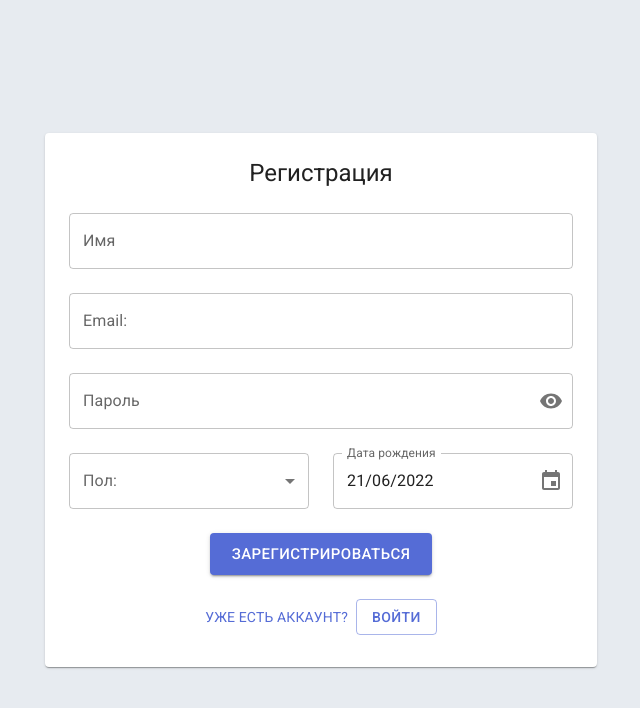
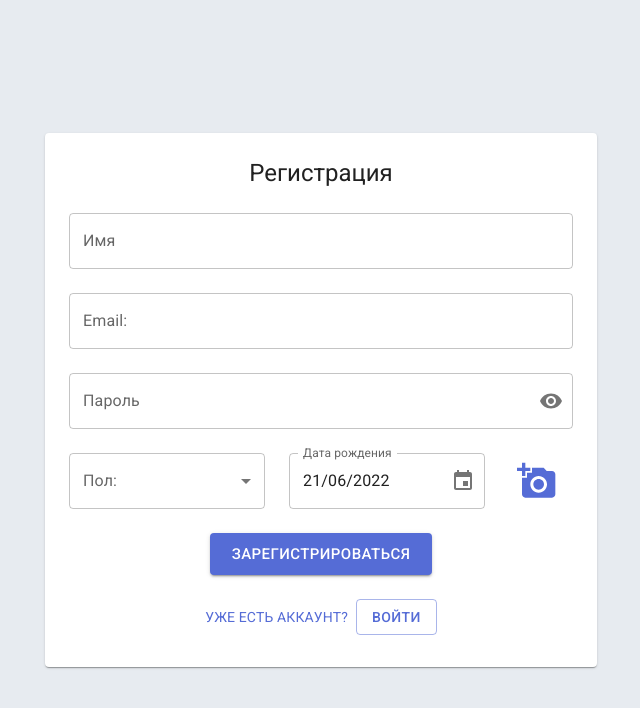
Before and after one commit to deniska69/basics-tech-test, a React (Create React App) app in the folder client/: page / in a window 1280 px wide. Shown: the top 708 px of the page, without its empty margins (319-959 px from the left). Built offline with nearby package versions, Linux system fonts and the light colour scheme.

Commit message:
Добавлена функциональность и оформление для кнопки загрузки в буфер фотографии/удалении из буфера перед вызовом Регистрации

```diff
--- a/client/src/index.css
+++ b/client/src/index.css
@@ -1,6 +1,7 @@
 body {
   margin: 0;
-  font-family: -apple-system, BlinkMacSystemFont, 'Segoe UI', 'Roboto', 'Oxygen', 'Ubuntu', 'Cantarell', 'Fira Sans', 'Droid Sans', 'Helvetica Neue', sans-serif;
+  font-family: -apple-system, BlinkMacSystemFont, 'Segoe UI', 'Roboto', 'Oxygen', 'Ubuntu', 'Cantarell', 'Fira Sans', 'Droid Sans', 'Helvetica Neue',
+    sans-serif;
   -webkit-font-smoothing: antialiased;
   -moz-osx-font-smoothing: grayscale;
 }
--- a/client/src/pages/Home.js
+++ b/client/src/pages/Home.js
@@ -15,13 +15,14 @@ import {
   Box,
   Button,
   TextField,
+  styled,
 } from '@mui/material';
 import { AdapterDateFns } from '@mui/x-date-pickers/AdapterDateFns';
 import { LocalizationProvider } from '@mui/x-date-pickers/LocalizationProvider';
 import ruLocale from 'date-fns/locale/ru';
 import { DesktopDatePicker } from '@mui/x-date-pickers/DesktopDatePicker';
 import PropTypes from 'prop-types';
-import { Visibility, VisibilityOff } from '@mui/icons-material';
+import { Visibility, VisibilityOff, AddAPhoto, NoPhotography } from '@mui/icons-material';
 
 import './Home.css';
 
@@ -44,6 +45,10 @@ TabPanel.propTypes = {
   value: PropTypes.number.isRequired,
 };
 
+const Input = styled('input')({
+  display: 'none',
+});
+
 export default function Home() {
   const dispatch = useDispatch();
 
@@ -52,6 +57,8 @@ export default function Home() {
   const [password, setPassword] = useState('');
   const [dateBirth, setDateBirth] = useState(new Date());
   const [gender, setGender] = useState('');
+  const [photo, setPhoto] = useState('');
+  const [isPhoto, setIsPhoto] = useState(false);
   const [tabIndex, setTabIndex] = useState(0);
 
   const [configInputPassword, setConfigInputPassword] = useState({
@@ -86,6 +93,28 @@ export default function Home() {
 
   const loginNow = () => {
     dispatch(login(email, password));
+  };
+
+  const addPhoto = e => {
+    const file = e.target.files[0];
+    const isImage = file.type === 'image/jpg' || file.type === 'image/jpeg' || file.type === 'image/png';
+    if (!isImage) {
+      return alert('Пожалуйста, загрузите изображение');
+    }
+
+    const mb = 2;
+    if (file.size / 1024 / 1024 > mb) {
+      return alert('Пожалуйста, выберите изображение размером менее ' + mb + ' Мбайт');
+    }
+
+    setPhoto(file);
+    setIsPhoto(true);
+    e.target.value = '';
+  };
+
+  const removePhoto = () => {
+    setPhoto('');
+    setIsPhoto(false);
   };
 
   return (
@@ -127,7 +156,11 @@ export default function Home() {
                     }}
                     endAdornment={
                       <InputAdornment position="end">
-                        <IconButton aria-label="toggle password visibility" onClick={handleClickShowPassword} onMouseDown={handleMouseDownPassword} edge="end">
+                        <IconButton
+                          aria-label="toggle password visibility"
+                          onClick={handleClickShowPassword}
+                          onMouseDown={handleMouseDownPassword}
+                          edge="end">
                           {configInputPassword.showPassword ? <VisibilityOff /> : <Visibility />}
                         </IconButton>
                       </InputAdornment>
@@ -137,17 +170,22 @@ export default function Home() {
                 </FormControl>
               </Grid>
 
-              <Grid item xs={6}>
+              <Grid item xs={5}>
                 <FormControl fullWidth>
                   <InputLabel id="demo-simple-select-label">Пол:</InputLabel>
-                  <Select labelId="demo-simple-select-label" id="demo-simple-select" value={gender} label="Пол" onChange={e => setGender(e.target.value)}>
+                  <Select
+                    labelId="demo-simple-select-label"
+                    id="demo-simple-select"
+                    value={gender}
+                    label="Пол"
+                    onChange={e => setGender(e.target.value)}>
                     <MenuItem value={'М'}>М</MenuItem>
                     <MenuItem value={'Ж'}>Ж</MenuItem>
                   </Select>
                 </FormControl>
               </Grid>
 
-              <Grid item xs={6}>
+              <Grid item xs={5}>
                 <LocalizationProvider dateAdapter={AdapterDateFns} adapterLocale={ruLocale}>
                   <DesktopDatePicker
                     label="Дата рождения"
@@ -158,6 +196,21 @@ export default function Home() {
                     renderInput={params => <TextField {...params} />}
                   />
                 </LocalizationProvider>
+              </Grid>
+
+              <Grid item xs={1}>
+                {!isPhoto ? (
+                  <label htmlFor="icon-button-file">
+                    <Input accept="image/*" id="icon-button-file" type="file" onChange={e => addPhoto(e)} />
+                    <IconButton color="primary" aria-label="add photo" component="span">
+                      <AddAPhoto sx={{ fontSize: '2.5rem' }} />
+                    </IconButton>
+                  </label>
+                ) : (
+                  <IconButton color="error" aria-label="delete photo" onClick={removePhoto}>
+                    <NoPhotography sx={{ fontSize: '2.5rem' }} />
+                  </IconButton>
+                )}
               </Grid>
 
               <Grid item xs={12} display={'flex'} justifyContent={'center'}>
@@ -207,7 +260,11 @@ export default function Home() {
                     }}
                     endAdornment={
                       <InputAdornment position="end">
-                        <IconButton aria-label="toggle password visibility" onClick={handleClickShowPassword} onMouseDown={handleMouseDownPassword} edge="end">
+                        <IconButton
+                          aria-label="toggle password visibility"
+                          onClick={handleClickShowPassword}
+                          onMouseDown={handleMouseDownPassword}
+                          edge="end">
                           {configInputPassword.showPassword ? <VisibilityOff /> : <Visibility />}
                         </IconButton>
                       </InputAdornment>
```
